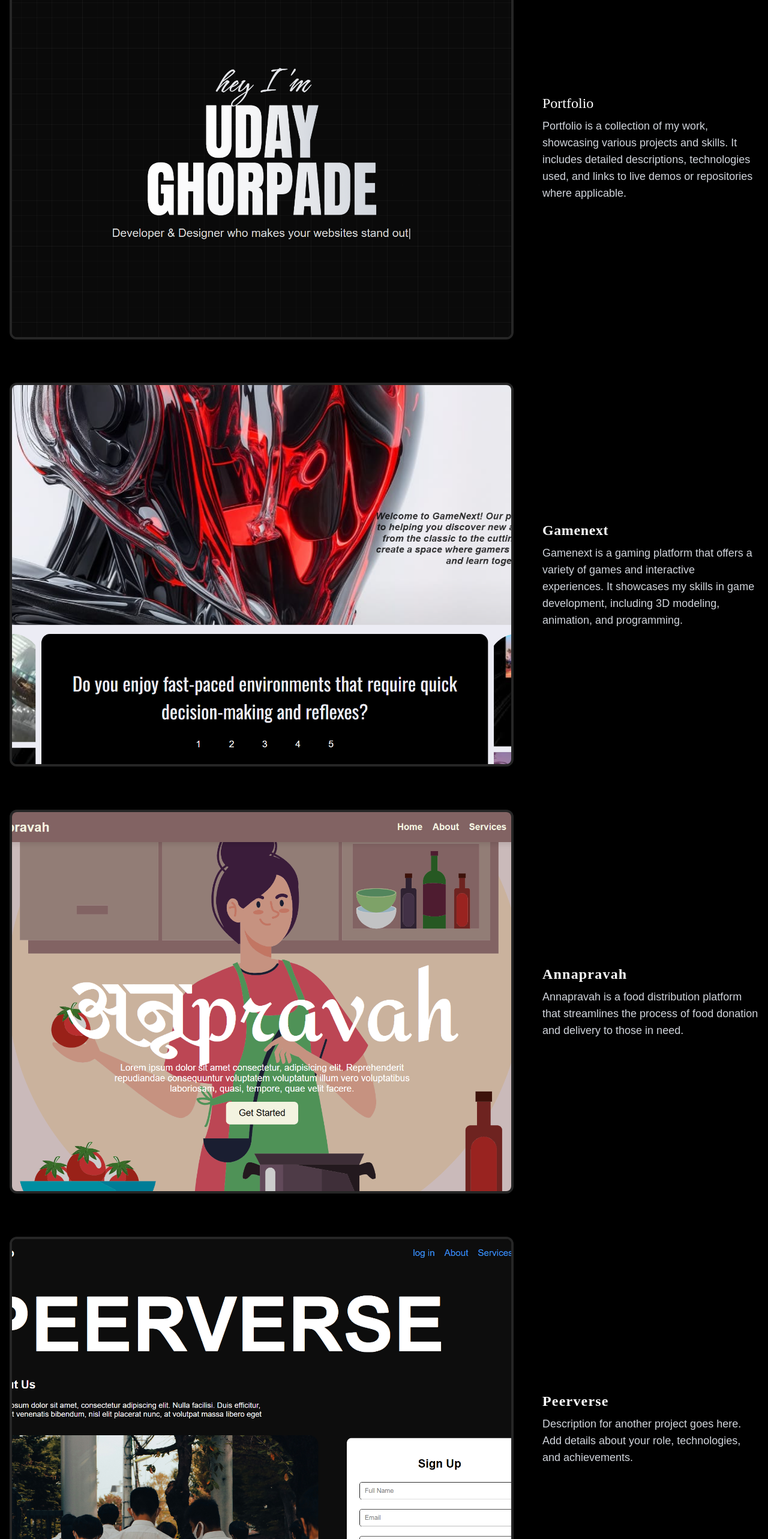
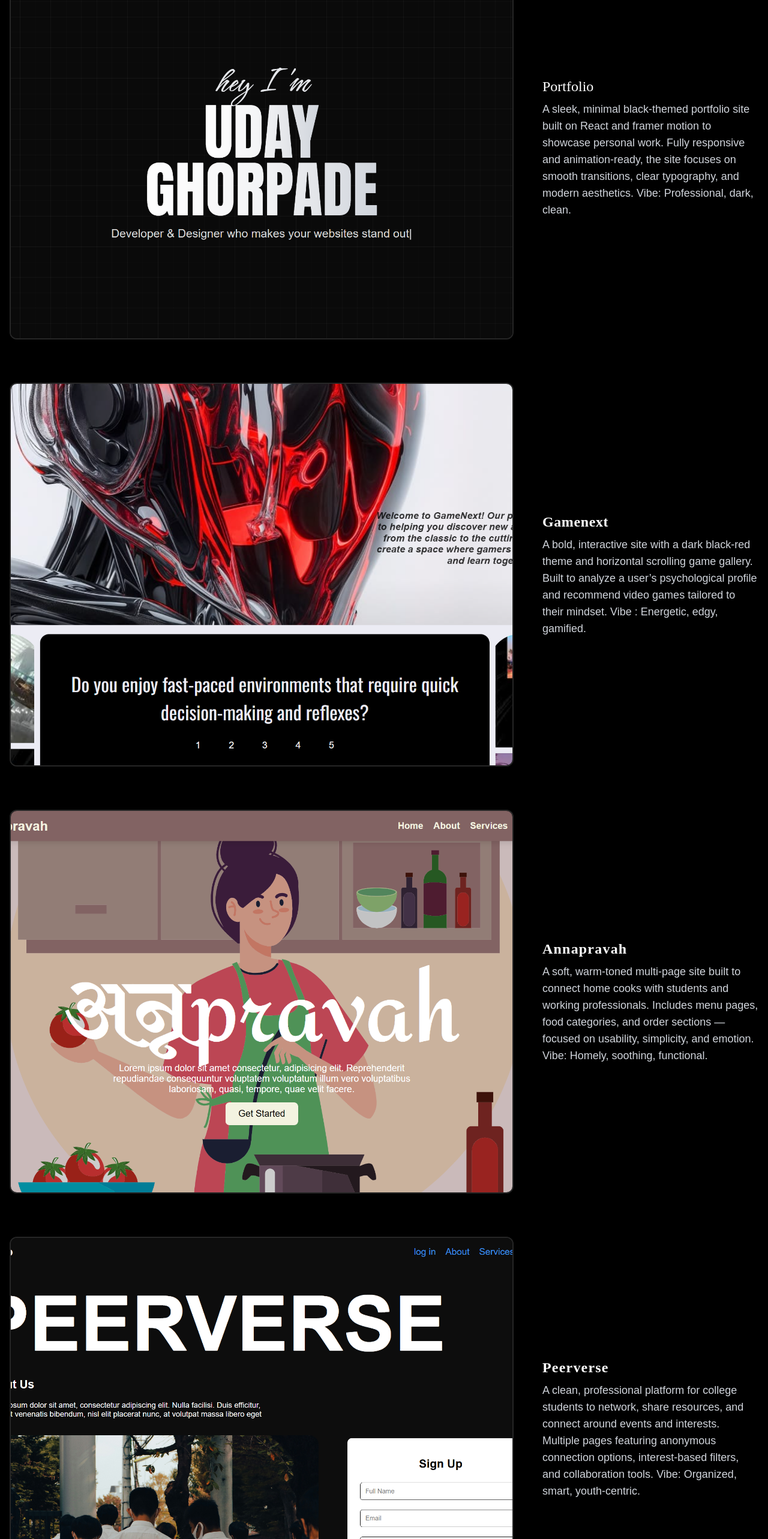
Before and after one commit to UDAYY2508/nyodwork-, a React (Vite) app: page / in a window 1280 px wide. Shown: the part 234-2800 px from the top of the page at 60% size. Built offline with nearby package versions, Linux system fonts and the light colour scheme; a web font is replaced by a local one.

Commit message:
feat: update project descriptions and links in Work component

```diff
--- a/src/components/Work.jsx
+++ b/src/components/Work.jsx
@@ -8,20 +8,23 @@ function Work() {
         <div className="bg-black min-h-screen px-4 py-10">
             <div className="flex flex-col lg:flex-row items-center gap-8 lg:gap-12 mb-18">
                 <div className="w-full lg:w-[70%] flex justify-center mb-6 lg:mb-0">
-                    <a href="https://your-link-1.com" target="_blank" rel="noopener noreferrer"
+                    <a href="https://uday2508-portfolio.netlify.app/" target="_blank" rel="noopener noreferrer"
                         className="block transition-transform duration-300 hover:scale-105 drop-shadow-2xl"
                     >
                         <img
                             src={workImage1}
                             alt="Work Example"
-                            className="object-cover rounded-xl shadow-2xl w-full h-56 sm:h-80 md:h-[50vh] lg:h-[80vh] max-w-[100vw] border-4 border-neutral-800"
+                            className="object-cover rounded-xl shadow-2xl w-full h-56 sm:h-80 md:h-[50vh] lg:h-[80vh] max-w-[100vw] border-2 border-neutral-800"
                         />
                     </a>
                 </div>
                 <div className="w-full lg:w-[30%] flex flex-col justify-center">
                     <h3 className="text-white text-2xl font-Boldonse mb-2">Portfolio</h3>
                     <p className="text-gray-300 text-lg font-FamiljenGrotesk">
-                        Portfolio is a collection of my work, showcasing various projects and skills. It includes detailed descriptions, technologies used, and links to live demos or repositories where applicable.
+                        A sleek, minimal black-themed portfolio site built on React and framer motion to showcase personal work.
+Fully responsive and animation-ready, the site focuses on smooth transitions, clear typography, and modern aesthetics.
+Vibe: Professional, dark, clean.
+
                     </p>
                 </div>
             </div>
@@ -33,14 +36,17 @@ function Work() {
                         <img
                             src={workImage2}
                             alt="Work Example"
-                            className="object-cover rounded-xl shadow-2xl w-full h-56 sm:h-80 md:h-[50vh] lg:h-[80vh] max-w-[100vw] border-4 border-neutral-800"
+                            className="object-cover rounded-xl shadow-2xl w-full h-56 sm:h-80 md:h-[50vh] lg:h-[80vh] max-w-[100vw] border-2 border-neutral-800"
                         />
                     </a>
                 </div>
                 <div className="w-full lg:w-[30%] flex flex-col justify-center">
                     <h3 className="text-white text-2xl font-semibold mb-2 font-Boldonse tracking-wide">Gamenext</h3>
                     <p className="text-gray-300 text-lg font-FamiljenGrotesk">
-                        Gamenext is a gaming platform that offers a variety of games and interactive experiences. It showcases my skills in game development, including 3D modeling, animation, and programming.
+                       A bold, interactive site with a dark black-red theme and horizontal scrolling game gallery.
+Built to analyze a user’s psychological profile and recommend video games tailored to their mindset.
+Vibe : Energetic, edgy, gamified.
+
                     </p>
                 </div>
             </div>
@@ -52,14 +58,18 @@ function Work() {
                         <img
                             src={workImage3}
                             alt="Work Example"
-                            className="object-cover rounded-xl shadow-2xl w-full h-56 sm:h-80 md:h-[50vh] lg:h-[80vh] max-w-[100vw] border-4 border-neutral-800"
+                            className="object-cover rounded-xl shadow-2xl w-full h-56 sm:h-80 md:h-[50vh] lg:h-[80vh] max-w-[100vw] border-2 border-neutral-800"
                         />
                     </a>
                 </div>
                 <div className="w-full lg:w-[30%] flex flex-col justify-center">
                     <h3 className="text-white text-2xl font-semibold mb-2 font-Boldonse tracking-wider">Annapravah</h3>
                     <p className="text-gray-300 text-lg font-FamiljenGrotesk">
-                        Annapravah is a food distribution platform that streamlines the process of food donation and delivery to those in need.
+                       A soft, warm-toned multi-page site built to connect home cooks with students and working professionals.
+Includes menu pages, food categories, and order sections — focused on usability, simplicity, and emotion.
+Vibe: Homely, soothing, functional.
+
+
                     </p>
                 </div>
             </div>
@@ -71,14 +81,16 @@ function Work() {
                         <img
                             src={workImage4}
                             alt="Work Example"
-                            className="object-cover rounded-xl shadow-2xl w-full h-56 sm:h-80 md:h-[50vh] lg:h-[80vh] max-w-[100vw] border-4 border-neutral-800"
+                            className="object-cover rounded-xl shadow-2xl w-full h-56 sm:h-80 md:h-[50vh] lg:h-[80vh] max-w-[100vw] border-2 border-neutral-800"
                         />
                     </a>
                 </div>
                 <div className="w-full lg:w-[30%] flex flex-col justify-center">
                     <h3 className="text-white text-2xl font-semibold mb-2 font-Boldonse tracking-wider">Peerverse</h3>
                     <p className="text-gray-300 text-lg font-FamiljenGrotesk">
-                        Description for another project goes here. Add details about your role, technologies, and achievements.
+                        A clean, professional platform for college students to network, share resources, and connect around events and interests.
+Multiple pages featuring anonymous connection options, interest-based filters, and collaboration tools.
+Vibe: Organized, smart, youth-centric.
                     </p>
                 </div>
             </div>
```
